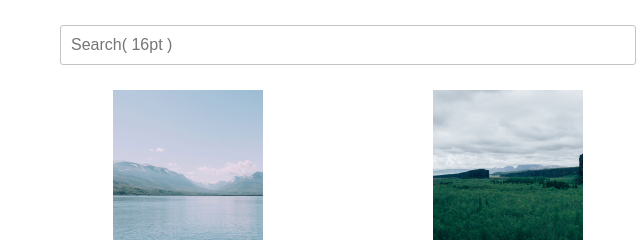
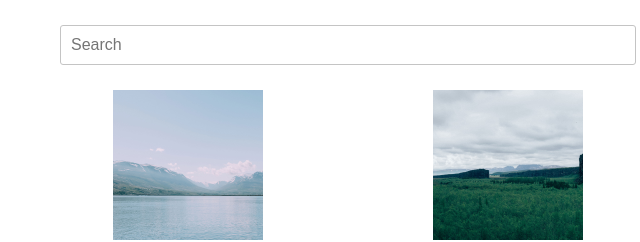
Before and after one commit to stevejd88/techdegree-project-5, a plain HTML site: page index.html in a window 1280 px wide. Shown: the top 242 px of the page, 292-932 px from the left. Drawn offline with Linux system fonts and the light colour scheme.

Commit message:
updated search placeholder

```diff
--- a/index.html
+++ b/index.html
@@ -10,7 +10,7 @@
   <body>
     <header>
       <div class="search-bar">
-        <input type="text" name="search" class="search-field" placeholder="Search( 16pt )">
+        <input type="text" name="search" class="search-field" placeholder="Search">
       </div>
     </header>
     <main>
```
